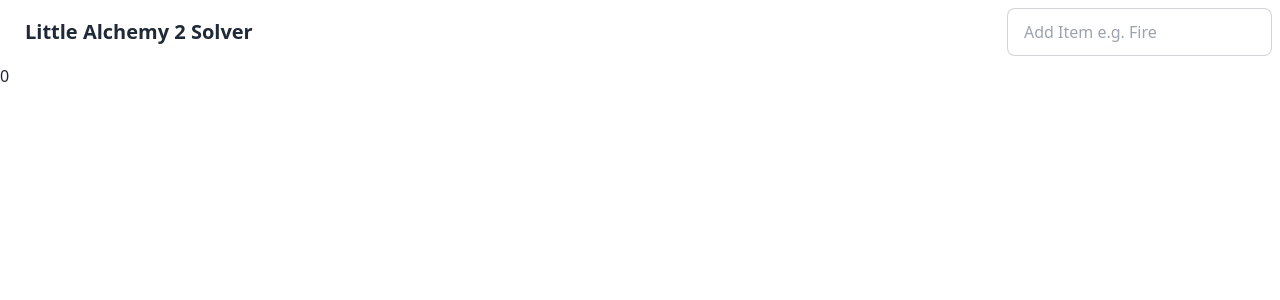
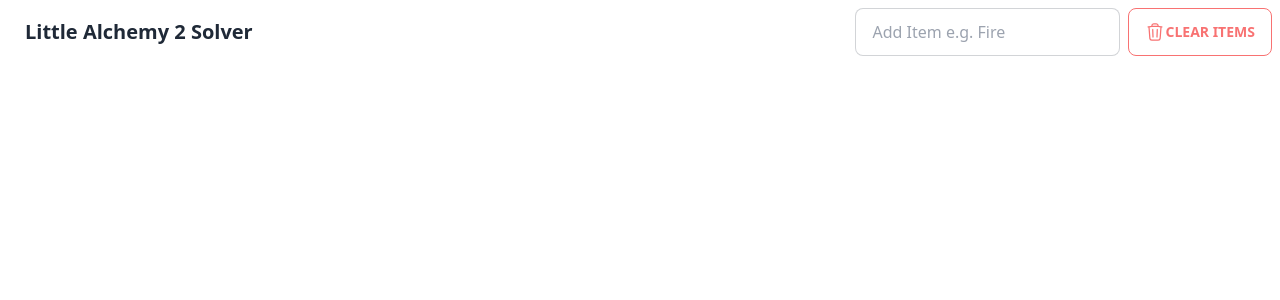
Before and after one commit to Ar0manKhan/little-alchemy-solver, a Next.js app: page / in a window 1280 px wide. Shown: the top 300 px of the page. Built offline with nearby package versions, Linux system fonts and the light colour scheme.

Commit message:
feat: show all possible items

```diff
--- a/app/page.tsx
+++ b/app/page.tsx
@@ -1,12 +1,14 @@
 "use client";
 import useMainContext, { MainContextProvider } from "@/context/mainContext";
+import { TrashIcon } from "@heroicons/react/24/outline";
+import { useEffect, useState } from "react";
 
 export default function Home() {
   return (
     <MainContextProvider>
-      <main className="">
       <Navbar />
-        <Text />
+      <main className="p-4 pl-6 pr-2">
+        <ItemsPossibleList />
       </main>
     </MainContextProvider>
   );
@@ -24,6 +26,7 @@
           Little Alchemy 2 Solver
         </p>
       </div>
+      <div className="navbar-end flex gap-2">
         <div className="form-control flex-none gap-2">
           <input
             type="text"
@@ -56,16 +59,96 @@
               ))}
           </datalist>
         </div>
+        <ClearItems />
+      </div>
     </div>
   );
 }
 
-function Text() {
+function ClearItems() {
+  const { dispatch } = useMainContext();
+  return (
+    <button
+      className="btn-outline btn-error btn"
+      onClick={() => {
+        dispatch({
+          type: "CLEAR_ITEMS",
+          payload: {},
+        });
+      }}
+    >
+      <TrashIcon className="h-5 w-5" />
+      <span>Clear Items</span>
+    </button>
+  );
+}
+
+function ItemsPossibleList() {
+  const [itemsMap, setItemsMap] = useState<{ [key: string]: [string, string] }>(
+    {}
+  );
+  useEffect(() => {
+    const controller = new AbortController();
+    async function loadMap() {
+      const res = await fetch("/items-map.json", {
+        signal: controller.signal,
+      });
+      const data = await res.json();
+      setItemsMap(data);
+    }
+    loadMap();
+    return () => {
+      controller.abort();
+    };
+  }, []);
   const { availableItems } = useMainContext().state;
   return (
-    <div>
-      <p>{availableItems.size}</p>
-      <p>{Array.from(availableItems).join(", ")}</p>
+    <div className="grid grid-cols-2 gap-4 md:grid-cols-3 lg:grid-cols-4">
+      {Object.entries(itemsMap)
+        .filter(
+          ([key, [item1, item2]]) =>
+            availableItems.has(item1) && availableItems.has(item2)
+        )
+        .map(([key, [item1, item2]]) => (
+          <ItemsPossibleCard
+            key={key}
+            item1={item1}
+            item2={item2}
+            product={key}
+          />
+        ))}
     </div>
   );
 }
+
+function ItemsPossibleCard({
+  item1,
+  item2,
+  product,
+}: {
+  item1: string;
+  item2: string;
+  product: string;
+}) {
+  return (
+    <div className="side card compact bg-base-100 shadow-lg">
+      <div className="card-body">
+        <div className="card rounded-box grid h-20 place-items-center bg-base-300">
+          <h2 className="card-title">{product}</h2>
+        </div>
+        <div className="flex w-full">
+          <div className="card rounded-box grid h-20 flex-grow place-items-center bg-base-300">
+            {item1}
+          </div>
+          <div className="divider divider-horizontal">&</div>
+          <div className="card rounded-box grid h-20 flex-grow place-items-center bg-base-300">
+            {item2}
+          </div>
+        </div>
+      </div>
+      <div className="card-actions justify-end">
+        <button className="btn-primary btn">Add to list</button>
+      </div>
+    </div>
+  );
+}
--- a/context/mainContext.tsx
+++ b/context/mainContext.tsx
@@ -27,6 +27,10 @@
       payload: {
         item: string;
       };
+    }
+  | {
+      type: "CLEAR_ITEMS";
+      payload: {};
     };
 const MainContext = createContext<{
   state: mainStateType;
@@ -96,6 +100,10 @@
         JSON.stringify(Array.from(newState.availableItems))
       );
       return newState;
+    case "CLEAR_ITEMS":
+      newState.availableItems = new Set();
+      localStorage.removeItem("availableItems");
+      return newState;
     default:
       return newState;
   }
--- a/package.json
+++ b/package.json
@@ -9,6 +9,7 @@
     "lint": "next lint"
   },
   "dependencies": {
+    "@heroicons/react": "^2.0.18",
     "@types/node": "20.1.5",
     "@types/react": "18.2.6",
     "@types/react-dom": "18.2.4",
@@ -24,6 +25,7 @@
     "typescript": "5.0.4"
   },
   "devDependencies": {
+    "cheerio": "^1.0.0-rc.12",
     "prettier": "^2.8.8",
     "prettier-plugin-tailwindcss": "^0.3.0"
   }
```
Also changed, not shown: 1 other file (tests, documents, lock files or other folders). Lines whose indentation alone changed are shown as unchanged.
